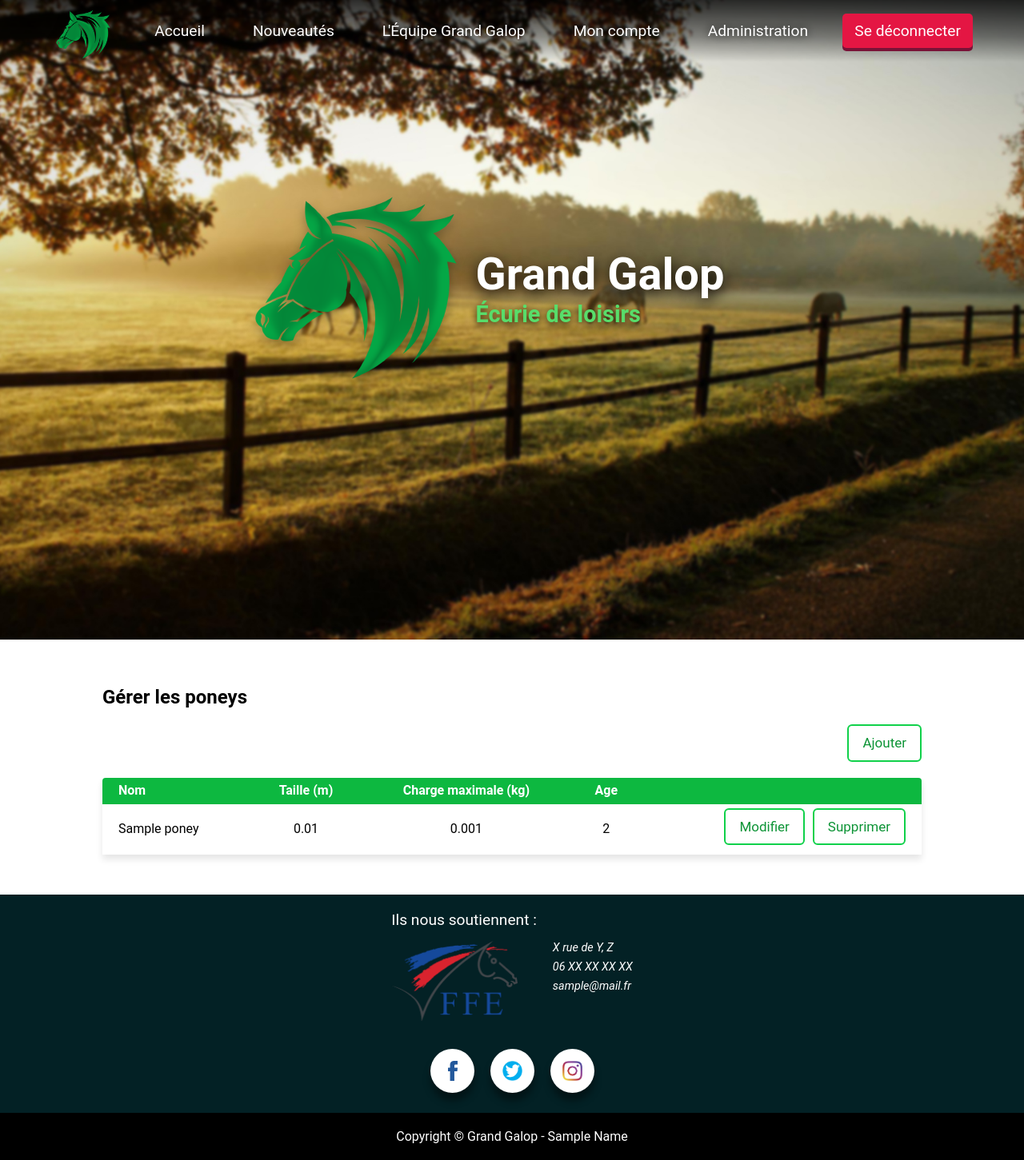
After one commit to vincentprr/GrandGalop, a Flask app: page /poneys in a window 1280 px wide. The commit adds this page. Shown: the whole page at 80% size. Run offline with Flask 2, Linux system fonts and the light colour scheme; a user stored in the database is signed in; tables that the repository leaves empty hold one stand-in row (values such as "Sample post").

Commit message:
feat: adding poney management in progress.

```diff
--- /dev/null
+++ b/src/controlers/poney_controller.py
@@ -0,0 +1,5 @@
+from ..core.database import db
+from ..models.poney import Poney
+
+def get_poneys(**kwargs) -> "list[Poney]":
+    return Poney.query.filter_by(**kwargs).all()
--- a/src/core/views.py
+++ b/src/core/views.py
@@ -2,8 +2,10 @@ from flask import render_template, redirect, url_for
 from markupsafe import Markup
 from .app import app
 from ..controlers.user_controller import LoginForm, RegisterForm, EditAccountForm, get_admins, get_moniteurs
+from ..controlers.poney_controller import get_poneys
 from flask_login import current_user, login_user, logout_user, login_required
 from .utils import space_between
+from datetime import date
 
 @app.route("/index")
 @app.route("/accueil")
@@ -62,6 +64,22 @@ def admin():
 
     return render_template("admin.html")
 
+@app.route("/poneys")
+@login_required
+def poneys():
+    if not current_user.admin:
+        return redirect(url_for("index"))
+
+    return render_template("poneys.html", poneys=get_poneys(), today=date.today())
+
+@app.route("/poneys/add")
+@login_required
+def add_poney():
+    if not current_user.admin:
+        return redirect(url_for("index"))
+
+    return render_template("add_poney.html")
+
 # JS
 @app.route("/js/main", methods=["GET", "POST"])
 def main_js():
--- a/src/models/modeles.py
+++ b/src/models/modeles.py
@@ -1 +1 @@
-from . import personne, client, moniteur, admin
+from . import personne, client, moniteur, admin, poney
--- a/src/static/css/main.css
+++ b/src/static/css/main.css
@@ -535,6 +535,41 @@ footer{
     gap: 50px;
 }
 
+table{
+    border-collapse: collapse;
+    border-top-left-radius: 4px;
+    border-top-right-radius: 4px;
+    overflow: hidden;
+    width: 100%;
+    box-shadow: 0 6px 8px rgba(0, 0, 0, 0.1);
+}
+
+thead{
+    background-color: var(--green);
+    color: white;
+    font-weight: normal;
+}
+
+th, td{
+    padding: 5px 20px;
+}
+
+tbody tr:nth-child(even) {
+    background-color: #e4e3e3;
+}
+
+tr > td, tr > th{
+    text-align: center;
+}
+
+tr > td:first-child, tr > th:first-child{
+    text-align: left;
+}
+
+tr > td:last-child, tr > th:last-child{
+    text-align: right;
+}
+
 /* Dynamic */
 .fade-out{
     opacity: 0;
--- /dev/null
+++ b/src/templates/poneys.html
@@ -0,0 +1,35 @@
+{% extends 'base.html' %}
+{% block content %}
+{% include 'popup.html' %}
+<main>
+    <section>
+        <article>
+            <h1>Gérer les poneys</h1>
+            <a style="float: right;" class="input_submit" href="{{ url_for('add_poney') }}">Ajouter</a>
+            <br><br><br>
+            <table>
+                <thead>
+                    <tr>
+                        <th>Nom</th>
+                        <th>Taille (m)</th>
+                        <th>Charge maximale (kg)</th>
+                        <th>Age</th>
+                        <th></th>
+                    </tr>
+                </thead>
+                <tbody>
+                    {% for poney in poneys %}
+                        <tr>
+                            <td>{{ poney.nom }}</td>
+                            <td>{{ poney.taille / 100 }}</td>
+                            <td>{{ poney.charge_max / 1000 }}</td>
+                            <td>{{ ((today - poney.date_naissance).days / 365.245)|int }}</td>
+                            <td><a style="margin-right: 10px;" class="input_submit" href="">Modifier</a><a class="input_submit" href="">Supprimer</a></td>
+                        </tr>
+                    {% endfor %}
+                </tbody>
+            </table>
+        </article>
+    </section>
+</main>
+{% endblock %}
```
Also changed, not shown: src/models/poney.py (added, +14 -0 lines), src/templates/admin.html (+6 -1 lines), src/static/img/admin_illus.webp (added), src/templates/add_poney.html (added).
